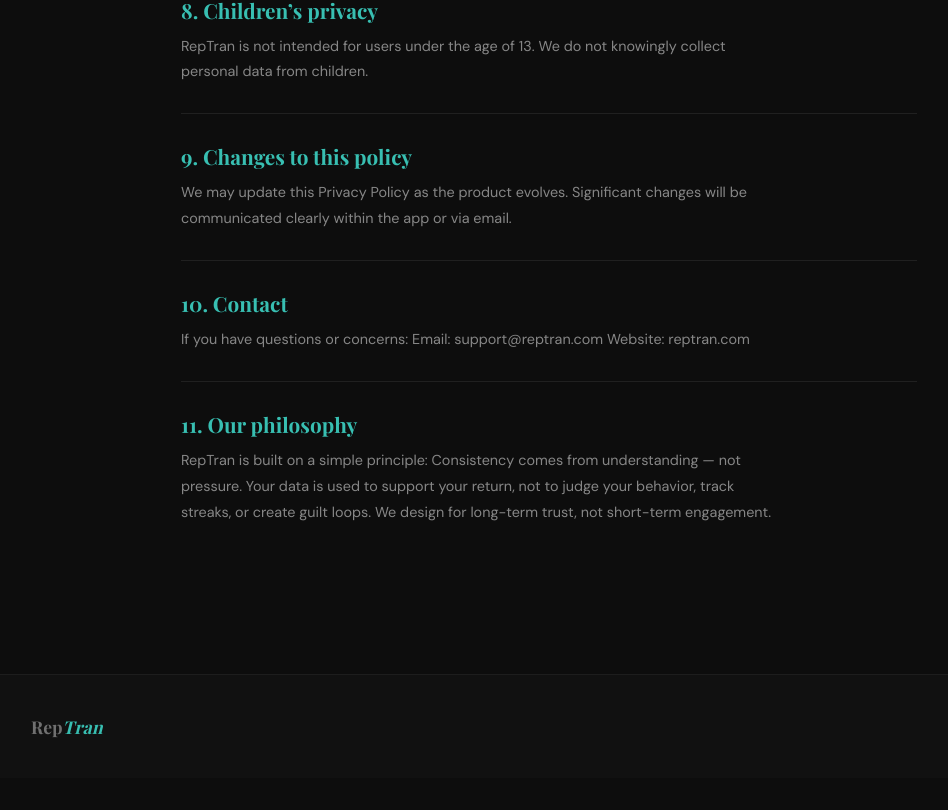
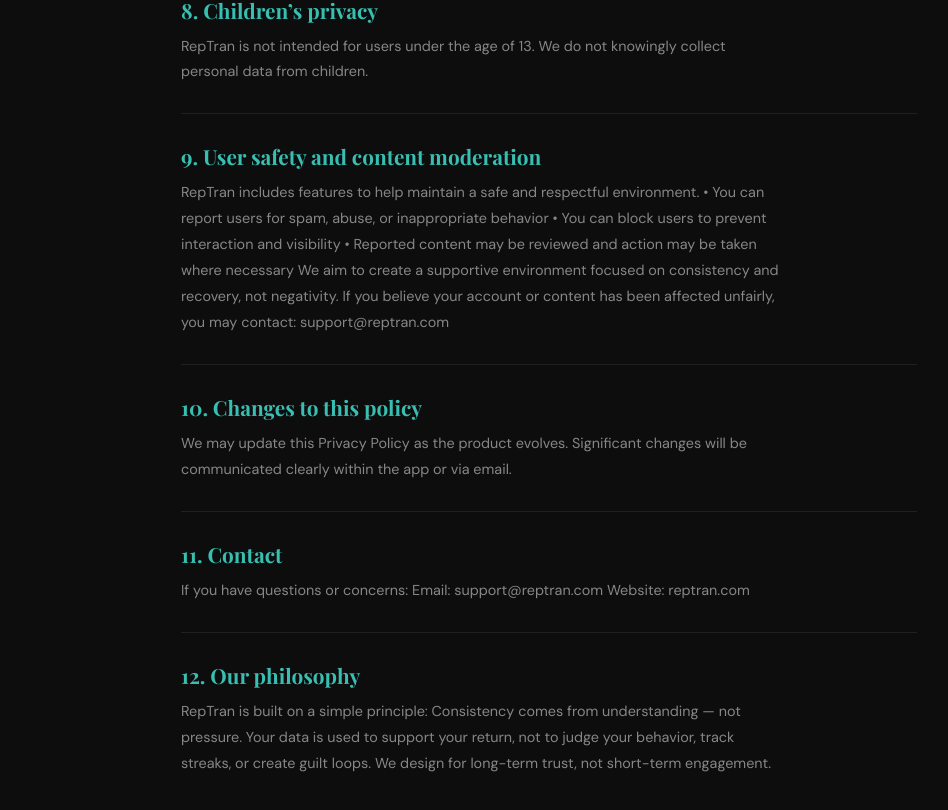
Before and after one commit to ABDULALMAS/reptran_web_temp, a Next.js app: page /privacy-policy in a window 1280 px wide. Shown: the part 1928-2738 px from the top of the page, without its empty margins (91-1039 px from the left). Before the commit the page ends 2706 px from the top, so only its background shows below. Built offline with nearby package versions, Linux system fonts and the light colour scheme.

Commit message:
eleventh commit

```diff
--- a/app/privacy-policy/page.tsx
+++ b/app/privacy-policy/page.tsx
@@ -1,13 +1,14 @@
-'use client'
+"use client";
 
 export default function PrivacyPage() {
   return (
     <div className="privacy-page">
-
       {/* NAV (reuse same style) */}
       <nav className="scrolled">
         <div className="nw">
-          <a href="/" className="logo">Rep<em>Tran</em></a>
+          <a href="/" className="logo">
+            Rep<em>Tran</em>
+          </a>
         </div>
       </nav>
 
@@ -16,7 +17,8 @@
         <div className="pw">
           <p className="kicker">Privacy</p>
           <h1>
-            Your data is used to support you.<br />
+            Your data is used to support you.
+            <br />
             <em>Not to exploit you.</em>
           </h1>
         </div>
@@ -25,7 +27,6 @@
       {/* CONTENT */}
       <section className="privacy-content">
         <div className="pw">
-
           <PrivacyBlock
             title="1. Information we collect"
             text={`We collect only the data necessary to provide RepTran's core experience.
@@ -111,16 +112,28 @@
 
 We do not knowingly collect personal data from children.`}
           />
+          <PrivacyBlock
+            title="9. User safety and content moderation"
+            text={`RepTran includes features to help maintain a safe and respectful environment.
+
+• You can report users for spam, abuse, or inappropriate behavior
+• You can block users to prevent interaction and visibility
+• Reported content may be reviewed and action may be taken where necessary
+
+We aim to create a supportive environment focused on consistency and recovery, not negativity.
+
+If you believe your account or content has been affected unfairly, you may contact: support@reptran.com`}
+          />
 
           <PrivacyBlock
-  title="9. Changes to this policy"
+            title="10. Changes to this policy"
             text={`We may update this Privacy Policy as the product evolves.
 
 Significant changes will be communicated clearly within the app or via email.`}
           />
 
           <PrivacyBlock
-  title="10. Contact"
+            title="11. Contact"
             text={`If you have questions or concerns:
 
 Email: support@reptran.com
@@ -128,7 +141,7 @@
           />
 
           <PrivacyBlock
-  title="11. Our philosophy"
+            title="12. Our philosophy"
             text={`RepTran is built on a simple principle:
 
 Consistency comes from understanding — not pressure.
@@ -138,19 +151,19 @@
 
 We design for long-term trust, not short-term engagement.`}
           />
-
         </div>
       </section>
 
       {/* FOOTER */}
       <footer>
         <div className="fw">
-          <div className="flogo">Rep<em>Tran</em></div>
+          <div className="flogo">
+            Rep<em>Tran</em>
+          </div>
         </div>
       </footer>
-
     </div>
-  )
+  );
 }
 
 function PrivacyBlock({ title, text }: { title: string; text: string }) {
@@ -159,5 +172,5 @@
       <h3>{title}</h3>
       <p>{text}</p>
     </div>
-  )
+  );
 }
```
Lines whose indentation alone changed are shown as unchanged.
